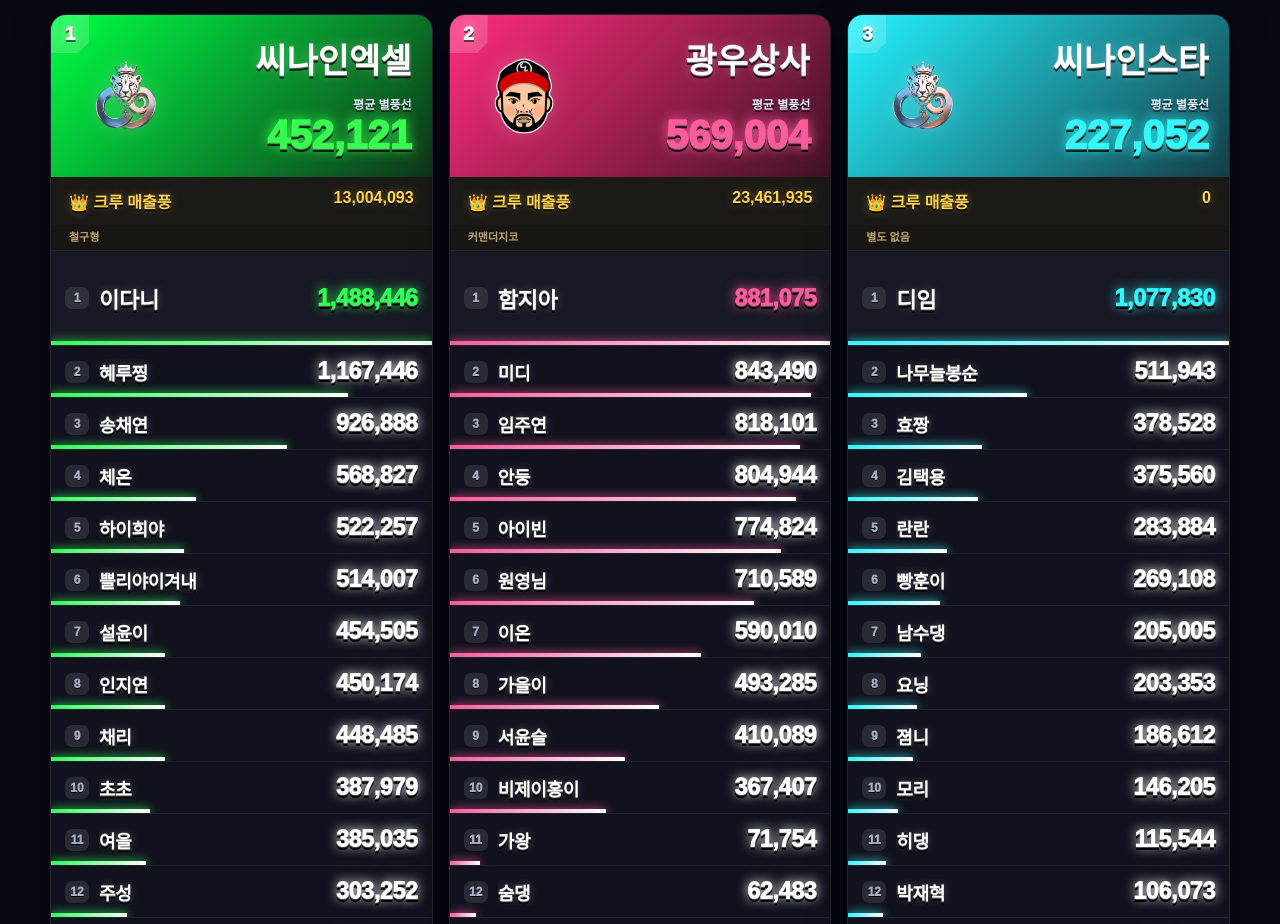
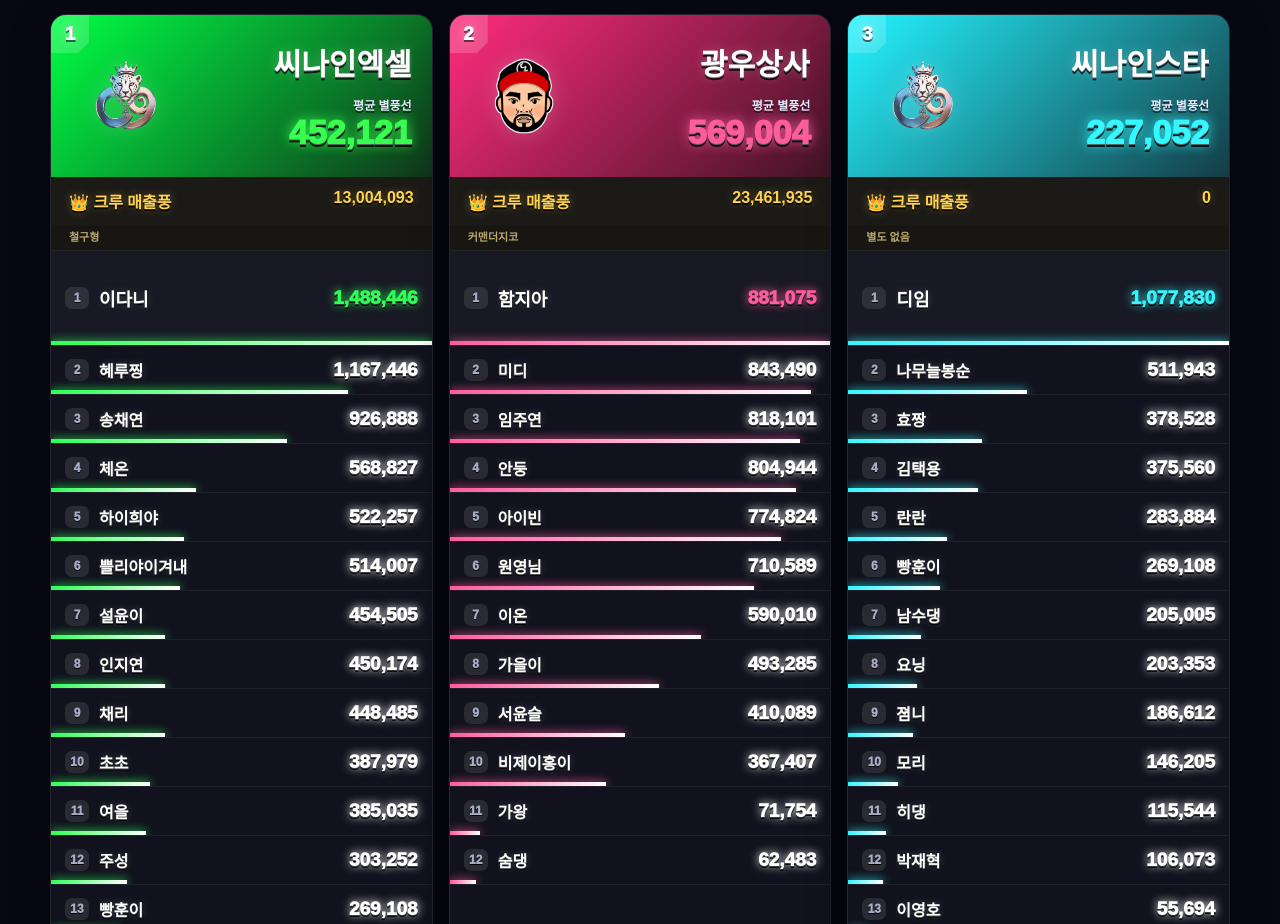
Before and after one commit to GoGosing1111/poong-rank, a plain HTML site: page index.html in a window 1280 px wide. Shown: the top 924 px of the page. Drawn offline with Linux system fonts and the light colour scheme.

Commit message:
Update index.html

```diff
--- a/index.html
+++ b/index.html
@@ -72,7 +72,7 @@ min-width:0;
 text-align:right;
 }
 .crew-title{
-font-size:34px;
+font-size:30px;
 font-weight:1000;
 white-space:nowrap;
 overflow:hidden;
@@ -87,7 +87,7 @@ font-weight:900;
 text-shadow:0 2px 0 rgba(0,0,0,.65);
 }
 .avg-num{
-font-size:40px;
+font-size:34px;
 line-height:1.15;
 font-weight:1000;
 text-shadow:0 1px 0 rgba(255,255,255,.32),0 3px 0 rgba(0,0,0,.78),0 0 13px currentColor;
@@ -158,16 +158,14 @@ min-width:0;
 white-space:nowrap;
 overflow:hidden;
 text-overflow:ellipsis;
-font-size:18px;
+font-size:16px;
 font-weight:1000;
-letter-spacing:-0.3px;
-text-shadow:0 1px 0 rgba(255,255,255,.35),0 3px 0 rgba(0,0,0,.95),0 0 10px rgba(255,255,255,.28);
+text-shadow:0 1px 0 rgba(255,255,255,.28),0 2px 0 rgba(0,0,0,.85),0 0 8px rgba(255,255,255,.22);
 }
 .score{
-font-size:23px;
+font-size:19px;
 font-weight:1000;
-letter-spacing:-0.2px;
-text-shadow:0 1px 0 rgba(255,255,255,.28),0 3px 0 rgba(0,0,0,.95),0 0 12px currentColor;
+text-shadow:0 1px 0 rgba(255,255,255,.2),0 2px 0 rgba(0,0,0,.85),0 0 10px currentColor;
 }
 .first{
 height:70px;
@@ -175,7 +173,7 @@ font-size:20px;
 background:rgba(255,255,255,.03);
 }
 .first .score{color:var(--c)}
-.first .name{font-size:22px}
+.first .name{font-size:18px}
 @media(max-width:1100px){
 .wrap{width:100%;grid-template-columns:repeat(2,1fr)}
 }
```
